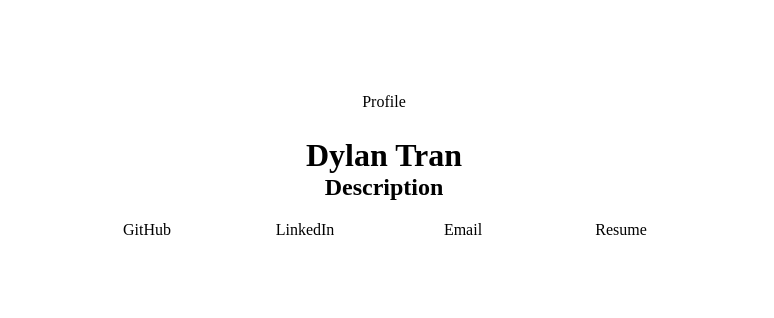
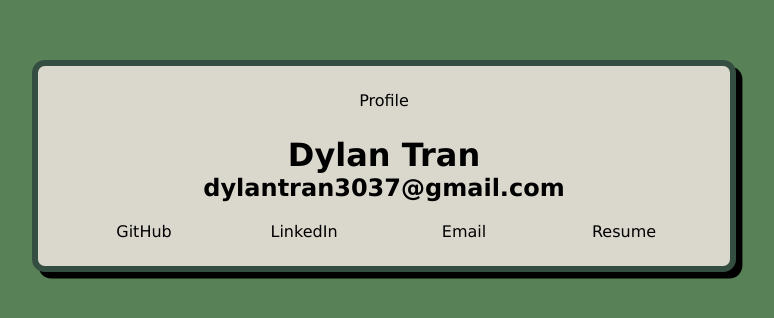
Before and after one commit to dylantrann/dylantrann.github.io, a plain HTML site: page index.html in a window 1280 px wide. Shown: the part 234-552 px from the top of the page, without its empty margins (256-1030 px from the left). Drawn offline with Linux system fonts and the light colour scheme.

Commit message:
added font and color thematics

```diff
--- a/index.css
+++ b/index.css
@@ -1,7 +1,69 @@
+/* COLOR PALLETE
+https://coolors.co/palette/dad7cd-a3b18a-588157-3a5a40-344e41
+
+* 344e41
+* 3a5a40
+* 588157
+* a3b18a
+* dad7cd
+
+/* WITHOUT DIV separating photo and text */
 html {
+    display: flex;
+    width: 100%;
+    height: 100%;
+    text-align: center;
+
+    font-family: 'Lucida Sans', 'Lucida Sans Regular', 'Lucida Grande', 'Lucida Sans Unicode', Geneva, Verdana, sans-serif;
+
+    background-color: #588157;
+}
+
+body {
+    width: 50%;
+    margin: auto;
+    padding: 2vw;
+
+    border: solid;
+    border-radius: 1vw;
+    border-width: 0.5vw;
+
+    justify-content: center;
+    align-items: center;
+
+    background-color: #dad7cd;
+    border-color: #344e41;
+    box-shadow: 0.5vw 0.5vw;
+}
+
+h1 {
+    margin-top: 2vw;
+    margin-bottom: 0;
+}
+
+h2 {
+    margin-top: 0;
+}
+
+ul {
+    display: flex;
+
+    list-style: none;
+    margin: 0;
+    padding: 0;
+}
+
+li {
+    width: 25%;
+}
+
+/* WITH DIV */
+/* html {
     display: flex;
     height: 100%;
     text-align: center;
+
+    background-color: #344e41;
 }
 
 body {
@@ -36,42 +98,4 @@ ul {
 
 li {
     width: 25%;
-}
-
-/* WITHOUT DIV separating photo and text
-html {
-    display: flex;
-    width: 100%;
-    height: 100%;
-    text-align: center;
-}
-
-body {
-    width: 50%;
-    margin: auto;
-
-    justify-content: center;
-    align-items: center;
-}
-
-h1 {
-    margin-top: 2vw;
-    margin-bottom: 0;
-}
-
-h2 {
-    margin-top: 0;
-}
-
-ul {
-    display: flex;
-
-    list-style: none;
-    margin: 0;
-    padding: 0;
-}
-
-li {
-    width: 25%;
-}
-*/
+} */
--- a/index.html
+++ b/index.html
@@ -11,7 +11,7 @@
         <a>Profile</a>
         <div>
             <h1>Dylan Tran</h1>
-            <h2>Description</h2>
+            <h2>dylantran3037@gmail.com</h2>
             <ul>
                 <li>GitHub</li>
                 <li>LinkedIn</li>
```
